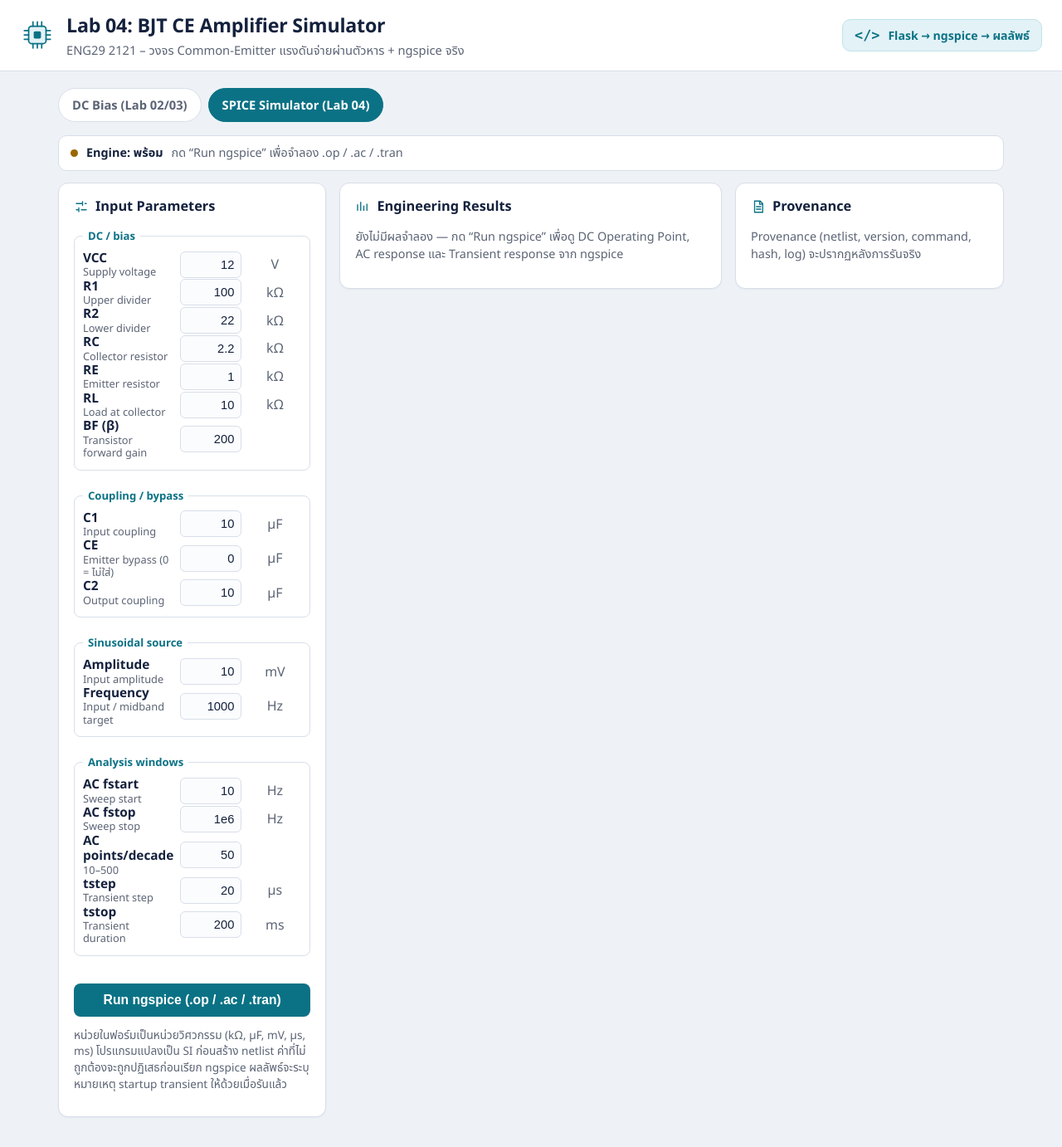
After one commit to b6806316-Marisa/Gitlab, a Flask app: page /spice in a window 1280 px wide. The commit adds this page. Shown: the whole page at 83% size. Run offline with Flask 3, Linux system fonts and the light colour scheme.

Commit message:
feat: add /spice simulator page with provenance

```diff
--- a/bjt-bias/app.py
+++ b/bjt-bias/app.py
@@ -14,6 +14,7 @@ from bjt import (
     solve_nodal,
 )
 from diagrams import load_line_svg, schematic_svg
+from spice_routes import spice_bp
 from units import RESISTANCE_UNITS, VOLTAGE_UNITS, UnitError, to_si
 
 FIELD_META = {
@@ -176,6 +177,7 @@ def build_status(primary, bias, rows=None, mode=MODE_DIVIDER):
 
 def create_app():
     app = Flask(__name__)
+    app.register_blueprint(spice_bp)
 
     def schematic_for(mode, values, nodes=None):
         safe = {}
--- a/bjt-bias/spice.py
+++ b/bjt-bias/spice.py
@@ -273,6 +273,7 @@ class AnalysisRun:
 @dataclass(frozen=True)
 class SpiceRun:
     op: dict
+    op_run: AnalysisRun
     ac: AnalysisRun
     tran: AnalysisRun
     version: str
@@ -423,6 +424,7 @@ def run_simulations(inp, base_dir):
 
     return SpiceRun(
         op=parse_op_log(runs["op"].log),
+        op_run=runs["op"],
         ac=runs["ac"],
         tran=runs["tran"],
         version=version,
--- a/bjt-bias/static/style.css
+++ b/bjt-bias/static/style.css
@@ -142,3 +142,41 @@ table.compare-table { width: 100%; border-collapse: collapse; }
 .foot code { background: #f0f3f8; padding: 1px 5px; border-radius: 4px; }
 .foot h3 { margin: 0 0 8px; font-size: .98rem; }
 .foot p { margin: 4px 0; font-size: .88rem; }
+
+/* ---------- Lab 04: SPICE simulator ---------- */
+.mode-tab.spice-link { margin-left: auto; border-color: var(--accent); color: var(--accent); }
+.engine-bar {
+  display: flex; align-items: center; flex-wrap: wrap; gap: 10px;
+  background: var(--card); border: 1px solid var(--border); border-radius: 10px;
+  padding: 10px 14px; margin-bottom: 14px; font-size: .9rem; color: var(--muted);
+}
+.engine-bar strong { color: var(--text); }
+.engine-dot { width: 9px; height: 9px; border-radius: 50%; background: var(--ok); flex: none; }
+.engine-dot.bad { background: var(--bad); }
+.engine-dot.idle { background: var(--warn); }
+.engine-sep { color: var(--border); }
+.spice-columns { grid-template-columns: 0.85fr 1.35fr 0.95fr; }
+@media (max-width: 1180px) { .spice-columns { grid-template-columns: 1fr 1fr; } }
+@media (max-width: 760px) { .spice-columns { grid-template-columns: 1fr; } }
+.field-group { border: 1px solid var(--border); border-radius: 8px; margin: 0 0 12px; padding: 8px 10px 12px; }
+.field-group legend { padding: 0 6px; font-size: .82rem; font-weight: 700; color: var(--accent); }
+.spice-hint { margin-top: 12px; }
+.spice-results { min-width: 0; }
+.subhead { margin: 18px 0 8px; font-size: .95rem; color: var(--text); }
+.source-tag {
+  font-size: .72rem; font-weight: 600; color: var(--accent);
+  background: var(--accent-soft); border-radius: 999px; padding: 2px 8px; margin-left: 6px;
+}
+.plot { margin: 8px 0 4px; }
+.plot svg { width: 100%; height: auto; display: block; }
+.provenance dl.prov-list { display: grid; grid-template-columns: auto 1fr; gap: 4px 10px; font-size: .82rem; margin: 8px 0 14px; }
+.prov-list dt { color: var(--muted); font-weight: 600; }
+.prov-list dd { margin: 0; word-break: break-word; }
+.prov-list dd.wrap { overflow-wrap: anywhere; font-family: Consolas, "Courier New", monospace; font-size: .78rem; }
+.prov-detail { border-top: 1px solid var(--border); padding: 8px 0; }
+.prov-detail summary { cursor: pointer; font-weight: 600; font-size: .85rem; }
+.prov-detail h4 { margin: 8px 0 4px; font-size: .8rem; color: var(--muted); }
+.prov-code {
+  background: #f5f7fa; border: 1px solid var(--border); border-radius: 6px;
+  padding: 8px; max-height: 220px; overflow: auto; font-size: .74rem; line-height: 1.4;
+}
--- a/bjt-bias/templates/index.html
+++ b/bjt-bias/templates/index.html
@@ -30,6 +30,7 @@
       {% for key, label in modes %}
       <a class="mode-tab{% if key == mode %} active{% endif %}" href="{{ url_for('index', mode=key) }}">{{ label }}</a>
       {% endfor %}
+      <a class="mode-tab spice-link" href="{{ url_for('spice.spice_page') }}">SPICE Simulator (Lab 04) &rarr;</a>
     </nav>
 
     <div class="columns">
--- /dev/null
+++ b/bjt-bias/templates/spice.html
@@ -0,0 +1,192 @@
+<!doctype html>
+<html lang="th">
+<head>
+  <meta charset="utf-8">
+  <meta name="viewport" content="width=device-width, initial-scale=1">
+  <title>Lab 04: BJT CE Amplifier Simulator — ENG29 2121</title>
+  <link rel="stylesheet" href="{{ url_for('static', filename='style.css') }}">
+</head>
+<body>
+  <header class="topbar">
+    <div class="brand">
+      <svg class="logo" viewBox="0 0 48 48" role="img" aria-label="microchip">
+        <rect x="12" y="12" width="24" height="24" rx="4" class="logo-body"/>
+        <rect x="19" y="19" width="10" height="10" rx="2" class="logo-core"/>
+        <path d="M18 12V6M24 12V6M30 12V6M18 36v6M24 36v6M30 36v6M12 18H6M12 24H6M12 30H6M36 18h6M36 24h6M36 30h6" class="logo-pin"/>
+      </svg>
+      <div class="brand-text">
+        <h1>Lab 04: BJT CE Amplifier Simulator</h1>
+        <p>ENG29 2121 &ndash; วงจร Common-Emitter แรงดันจ่ายผ่านตัวหาร + ngspice จริง</p>
+      </div>
+    </div>
+    <div class="course-badge">
+      <span class="code-icon">&lt;/&gt;</span>
+      <span>Flask &rarr; ngspice &rarr; ผลลัพธ์</span>
+    </div>
+  </header>
+
+  <main class="layout">
+    <nav class="mode-tabs" aria-label="Page">
+      <a class="mode-tab" href="{{ url_for('index') }}">DC Bias (Lab 02/03)</a>
+      <a class="mode-tab active" href="{{ url_for('spice.spice_page') }}">SPICE Simulator (Lab 04)</a>
+    </nav>
+
+    <section class="engine-bar" aria-live="polite">
+      {% if engine %}
+        <span class="engine-dot" aria-hidden="true"></span>
+        <strong>Engine: OK</strong>
+        <span>{{ engine.version }}</span>
+        <span class="engine-sep">|</span>
+        <span>UTC {{ engine.timestamp }}</span>
+      {% elif errors %}
+        <span class="engine-dot bad" aria-hidden="true"></span>
+        <strong>Engine: ไม่พร้อมทำงาน</strong>
+        <span>แก้ไขข้อผิดพลาดด้านล่างแล้วรันใหม่</span>
+      {% else %}
+        <span class="engine-dot idle" aria-hidden="true"></span>
+        <strong>Engine: พร้อม</strong>
+        <span>กด “Run ngspice” เพื่อจำลอง .op / .ac / .tran</span>
+      {% endif %}
+    </section>
+
+    {% if errors %}
+    <ul class="error" role="alert">
+      {% for error in errors %}<li>{{ error }}</li>{% endfor %}
+    </ul>
+    {% endif %}
+
+    <div class="columns spice-columns">
+      <section class="card">
+        <h2><svg class="ico" viewBox="0 0 24 24" aria-hidden="true"><path d="M4 7h10M18 7h2M4 17h4M12 17h8M14 4v6M8 14v6"/></svg>Input Parameters</h2>
+        <form method="post" class="param-form" autocomplete="off">
+          {% for group_name, fields in groups %}
+          <fieldset class="field-group">
+            <legend>{{ group_name }}</legend>
+            {% for key, label, unit, hint in fields %}
+            <div class="prow">
+              <label class="plabel" for="f-{{ key }}">
+                <span class="sym">{{ label }}</span>
+                <span class="pdesc">{{ hint }}</span>
+              </label>
+              <input class="pval" type="text" id="f-{{ key }}" name="{{ key }}"
+                     value="{{ form.get(key, '') }}" autocomplete="off">
+              <span class="unit-static">{{ unit }}</span>
+            </div>
+            {% endfor %}
+          </fieldset>
+          {% endfor %}
+          <button class="calc" type="submit">Run ngspice (.op / .ac / .tran)</button>
+        </form>
+        <p class="note spice-hint">
+          หน่วยในฟอร์มเป็นหน่วยวิศวกรรม (kΩ, µF, mV, µs, ms) โปรแกรมแปลงเป็น SI
+          ก่อนสร้าง netlist ค่าที่ไม่ถูกต้องจะถูกปฏิเสธก่อนเรียก ngspice
+          ผลลัพธ์จะระบุหมายเหตุ startup transient ให้ด้วยเมื่อรันแล้ว
+        </p>
+      </section>
+
+      <section class="card spice-results">
+        <h2><svg class="ico" viewBox="0 0 24 24" aria-hidden="true"><path d="M4 18V9m5 9V5m5 13v-7m5 7V8"/></svg>Engineering Results</h2>
+
+        {% if not run %}
+          <p class="placeholder">ยังไม่มีผลจำลอง — กด “Run ngspice” เพื่อดู DC Operating Point, AC response และ Transient response จาก ngspice</p>
+        {% else %}
+          <h3 class="subhead">DC Operating Point <span class="source-tag">ngspice .op</span></h3>
+          <table class="result-table">
+            <tbody>
+              <tr><td>VB — node 2</td><td class="num">{{ '%.5f'|format(run.op.vb) }}</td><td class="unitc">V</td></tr>
+              <tr><td>VE — node 4</td><td class="num">{{ '%.5f'|format(run.op.ve) }}</td><td class="unitc">V</td></tr>
+              <tr><td>VC — node 3</td><td class="num">{{ '%.5f'|format(run.op.vc) }}</td><td class="unitc">V</td></tr>
+              <tr><td>VCE = VC &minus; VE</td><td class="num">{{ '%.5f'|format(run.op.vce) }}</td><td class="unitc">V</td></tr>
+              <tr><td>VBE</td><td class="num">{{ '%.5f'|format(run.op.vbe) }}</td><td class="unitc">V</td></tr>
+              <tr><td>IC</td><td class="num">{{ '%.6f'|format(run.op.ic * 1e3) }}</td><td class="unitc">mA</td></tr>
+              <tr><td>IB</td><td class="num">{{ '%.4f'|format(run.op.ib * 1e6) }}</td><td class="unitc">µA</td></tr>
+              <tr><td>IE</td><td class="num">{{ '%.6f'|format(run.op.ie * 1e3) }}</td><td class="unitc">mA</td></tr>
+              <tr><td>Vout (collector DC, node 6)</td><td class="num">{{ '%.5f'|format(run.op.vout) }}</td><td class="unitc">V</td></tr>
+            </tbody>
+          </table>
+
+          <h3 class="subhead">AC Frequency Response <span class="source-tag">ngspice .ac</span></h3>
+          {% if ac_summary %}
+          <table class="result-table">
+            <tbody>
+              <tr><td>Gain @ {{ '%.4g'|format(ac_summary.frequency_hz) }} Hz (Vout/Vin)</td>
+                  <td class="num">{{ '%.2f'|format(ac_summary.gain_db) }}</td><td class="unitc">dB</td></tr>
+              <tr><td>Phase @ {{ '%.4g'|format(ac_summary.frequency_hz) }} Hz</td>
+                  <td class="num">{{ '%.2f'|format(ac_summary.phase_deg) }}</td><td class="unitc">deg</td></tr>
+              <tr><td>Sweep range / samples</td>
+                  <td class="num">{{ '%.3g'|format(ac_summary.fmin_hz) }}&ndash;{{ '%.3g'|format(ac_summary.fmax_hz) }} / {{ ac_summary.samples }}</td>
+                  <td class="unitc">Hz / pts</td></tr>
+            </tbody>
+          </table>
+          {% endif %}
+          <div class="plot">{{ plots.ac }}</div>
+
+          <h3 class="subhead">Transient Response <span class="source-tag">ngspice .tran</span></h3>
+          {% if tran_summary %}
+          <table class="result-table">
+            <tbody>
+              <tr><td>Vin peak-to-peak</td><td class="num">{{ '%.2f'|format(tran_summary.vin_pp_mv) }}</td><td class="unitc">mV</td></tr>
+              <tr><td>Vout peak-to-peak</td><td class="num">{{ '%.2f'|format(tran_summary.vout_pp_mv) }}</td><td class="unitc">mV</td></tr>
+              <tr><td>Vout DC level removed from plot</td><td class="num">{{ '%.5f'|format(tran_summary.vout_dc_v) }}</td><td class="unitc">V</td></tr>
+              <tr><td>Samples / duration</td><td class="num">{{ tran_summary.samples }} / {{ '%.2f'|format(tran_summary.tstop_ms) }}</td><td class="unitc">pts / ms</td></tr>
+            </tbody>
+          </table>
+          {% endif %}
+          <div class="plot">{{ plots.tran }}</div>
+          <p class="note">
+            หมายเหตุ startup transient: ช่วงเริ่มต้นของสัญญาณอาจมีสปายก์จากการชาร์จ C1/C2
+            ค่าพีค-ทู-พีคด้านบนคำนวณจากข้อมูล .tran ทั้งช่วง จึงรวมผลนี้ด้วย
+            กราฟหัก DC level ของ Vout ออกเพื่อให้เห็นสัญญาณ AC ชัดเจน
+          </p>
+
+          <h3 class="subhead">SPICE vs Analytical <span class="source-tag">แยกแหล่งที่มา</span></h3>
+          <table class="compare-table">
+            <thead><tr><th>Parameter</th><th>Analytical</th><th>SPICE</th><th>% ต่าง</th><th>Unit</th></tr></thead>
+            <tbody>
+              {% for row in compare_rows %}
+              <tr><td>{{ row.label }}</td><td>{{ row.hand }}</td><td>{{ row.spice }}</td>
+                  <td>{{ row.diff }}</td><td>{{ row.unit }}</td></tr>
+              {% endfor %}
+            </tbody>
+          </table>
+          <p class="note">
+            Analytical ใช้สมการตัวหาร + VBE = 0.7 V และ β = BF (ไม่ใช่โมเดลทรานซิสเตอร์ของ ngspice)
+            ดังนั้นความต่างจึงเป็นผลจากโมเดล IS/VAF/capacitance ไม่ใช่ความผิดพลาดของโค้ด
+            ค่า % ต่างเป็นค่าสัมบูรณ์
+          </p>
+        {% endif %}
+      </section>
+
+      <section class="card provenance">
+        <h2><svg class="ico" viewBox="0 0 24 24" aria-hidden="true"><path d="M6 3h9l4 4v14H6zM14 3v5h5M9 12h7M9 16h7"/></svg>Provenance</h2>
+        {% if engine %}
+          <dl class="prov-list">
+            <dt>Engine</dt><dd>{{ engine.version }}</dd>
+            <dt>Executable</dt><dd class="wrap">{{ engine.executable }}</dd>
+            <dt>Timestamp (UTC)</dt><dd>{{ engine.timestamp }}</dd>
+            <dt>Work directory</dt><dd class="wrap">{{ engine.workdir }}</dd>
+          </dl>
+          {% for item in provenance %}
+          <details class="prov-detail">
+            <summary>{{ item.name }} — netlist SHA-256 <code>{{ item.netlist_sha[:16] }}…</code></summary>
+            <dl class="prov-list">
+              <dt>Command (argv list)</dt><dd class="wrap"><code>{{ item.command }}</code></dd>
+              <dt>Exit code</dt><dd>{{ item.exit_code }}</dd>
+              <dt>Netlist SHA-256</dt><dd class="wrap"><code>{{ item.netlist_sha }}</code></dd>
+              <dt>Result file</dt><dd>{{ item.result_name }}</dd>
+              <dt>Result SHA-256</dt><dd class="wrap"><code>{{ item.result_sha or '—' }}</code></dd>
+            </dl>
+            <h4>Netlist</h4>
+            <pre class="prov-code">{{ item.netlist }}</pre>
+            <h4>Raw log</h4>
+            <pre class="prov-code">{{ item.log }}</pre>
+          </details>
+          {% endfor %}
+        {% else %}
+          <p class="placeholder">Provenance (netlist, version, command, hash, log) จะปรากฏหลังการรันจริง</p>
+        {% endif %}
+      </section>
+    </div>
+  </main>
+</body>
+</html>
```
Also changed, not shown: bjt-bias/spice_routes.py (added, +192 -0 lines), bjt-bias/tests/test_spice_routes.py (added, +41 -0 lines).
